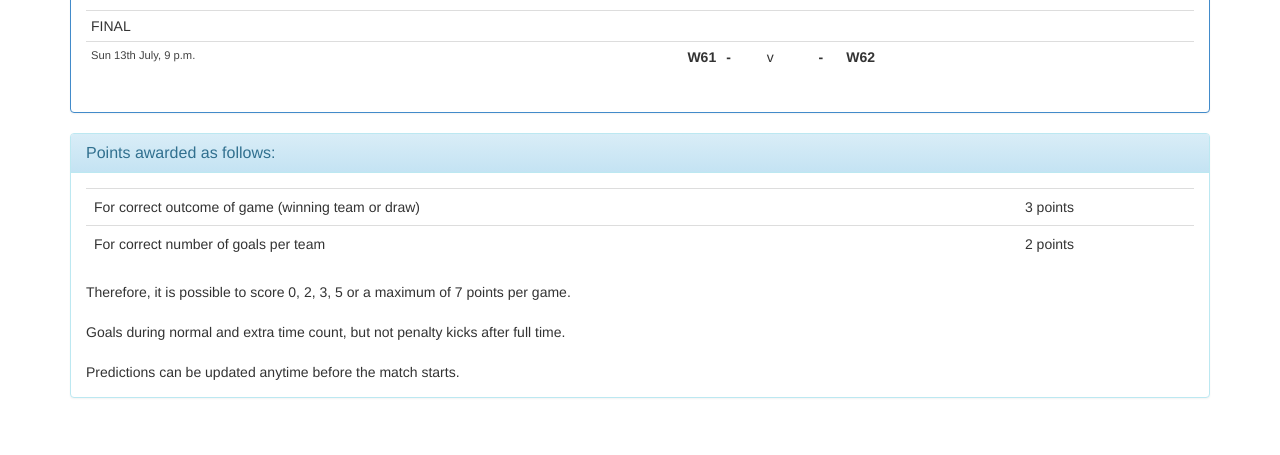
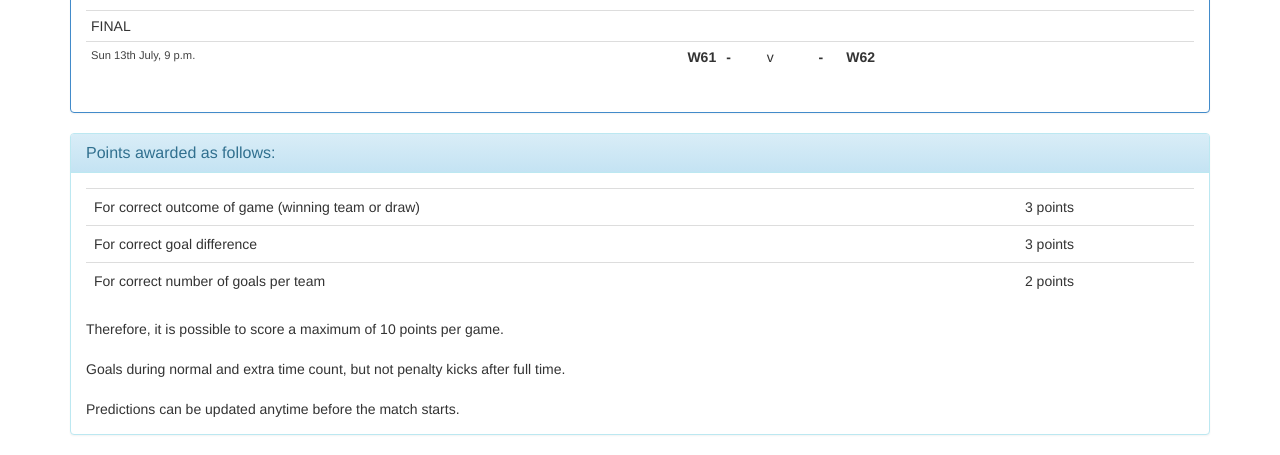
Before and after one commit to mizuchi3/worldcup, a Django app: page /games/5/ in a window 1280 px wide. Shown: the part 2468-2923 px from the top of the page. Before the commit the page ends 2866 px from the top, so only its background shows below. Run offline with Django 3.2, Linux system fonts and the light colour scheme; data comes from the database, SQL or seed files in the repository; both versions use the stored data as it was after the commit; parts of the project's set-up code (start-up, migrations or seed data) failed here and were passed over; some libraries are stand-ins or nearby versions.

Commit message:
points for gd

```diff
--- a/predictor/templates/base.html
+++ b/predictor/templates/base.html
@@ -25,9 +25,10 @@
       	<div class="panel-body">
         	<table class="table">
 				<tr><td>For correct outcome of game (winning team or draw) </td><td>3 points</td></tr>
+				<tr><td>For correct goal difference</td><td>3 points</td></tr>
 				<tr><td>For correct number of goals per team</td><td>2 points</td></tr>
 			</table>
-			Therefore, it is possible to score 0, 2, 3, 5 or a maximum of 7 points per game.
+			Therefore, it is possible to score a maximum of 10 points per game.
 
 			<br><br>
 			Goals during normal and extra time count, but not penalty kicks after full time.
--- a/predictor/views.py
+++ b/predictor/views.py
@@ -95,9 +95,10 @@
 			s += 2
 		if p.predict_b==p.game.goals_b:
 			s += 2
-
+		if p.predict_a-p.predict_b == p.game.goals_a-p.game.goals_b:
+			s += 3
 		if outcome(p.predict_a,p.predict_b,p.game.goals_a,p.game.goals_b):
-			s+=3
+			s += 3
 
 		p.points_awarded = s
 		p.save()
```
Also changed, not shown: db.sqlite3.
